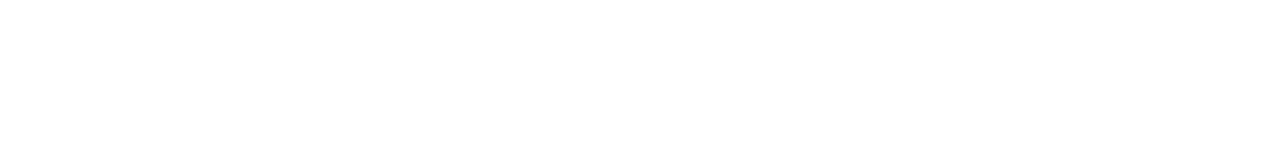
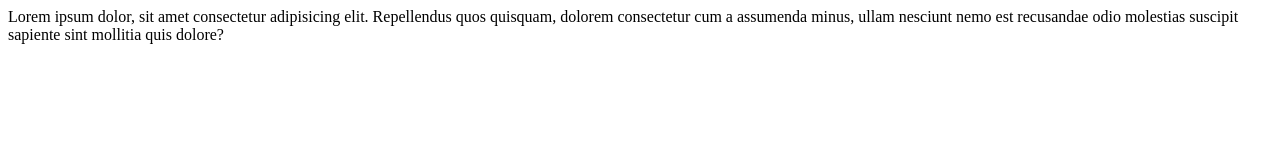
Before and after one commit to r0k4s/Rock-Paper-Scissors, a plain HTML site: page index.html in a window 1280 px wide. Drawn offline with Linux system fonts and the light colour scheme.

Commit message:
put some text on index.html

```diff
--- a/index.html
+++ b/index.html
@@ -10,7 +10,8 @@
 </head>
 
 <body>
-
+    Lorem ipsum dolor, sit amet consectetur adipisicing elit. Repellendus quos quisquam, dolorem consectetur cum a
+    assumenda minus, ullam nesciunt nemo est recusandae odio molestias suscipit sapiente sint mollitia quis dolore?
 </body>
 
 </html>
```
